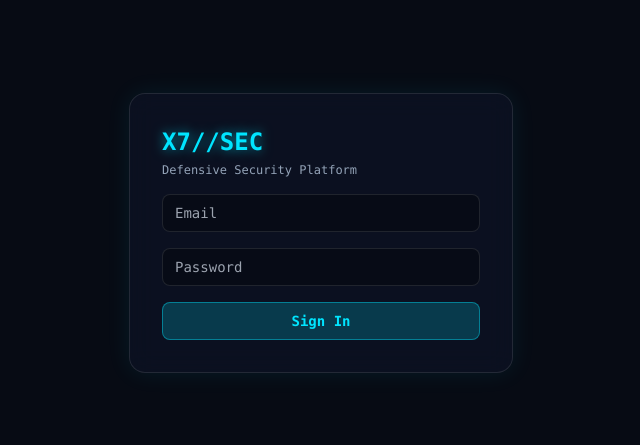
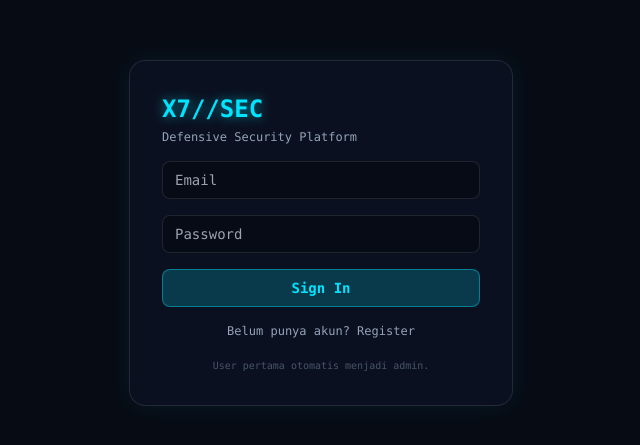
Before and after one commit to r1k0333x7/X7CYBER7, a Next.js app in the folder frontend/: page /login in a window 1280 px wide. Shown: the part 167-612 px from the top of the page, without its empty margins (319-959 px from the left). Built offline with nearby package versions, Linux system fonts and the light colour scheme; no server answers.

Commit message:
feat(frontend): add register flow to login page with auto sign-in

```diff
--- a/frontend/pages/login.js
+++ b/frontend/pages/login.js
@@ -6,10 +6,11 @@ import { auth, setToken } from '../lib/api';
 
 export default function Login() {
   const router = useRouter();
-  const [form, setForm] = useState({ email: '', password: '', token: '' });
+  const [mode, setMode] = useState('login'); // 'login' | 'register'
+  const [form, setForm] = useState({ email: '', password: '', fullName: '', token: '' });
   const [needs2fa, setNeeds2fa] = useState(false);
 
-  const mutation = useMutation({
+  const login = useMutation({
     mutationFn: () => auth.login(form),
     onSuccess: (data) => {
       setToken(data.token);
@@ -20,7 +21,19 @@ export default function Login() {
     }
   });
 
+  const register = useMutation({
+    mutationFn: () => auth.register({ email: form.email, password: form.password, fullName: form.fullName }),
+    onSuccess: () => {
+      // Auto sign-in right after successful registration.
+      login.mutate();
+    }
+  });
+
   const update = (k) => (e) => setForm((f) => ({ ...f, [k]: e.target.value }));
+  const isRegister = mode === 'register';
+  const busy = login.isPending || register.isPending;
+  const activeError = isRegister ? register.error || login.error : login.error;
+  const showError = isRegister ? register.isError || login.isError : login.isError;
 
   return (
     <div className="min-h-screen flex items-center justify-center p-4">
@@ -29,7 +42,7 @@ export default function Login() {
         animate={{ opacity: 1, scale: 1 }}
         onSubmit={(e) => {
           e.preventDefault();
-          mutation.mutate();
+          isRegister ? register.mutate() : login.mutate();
         }}
         className="glass p-8 w-full max-w-sm space-y-4"
       >
@@ -37,6 +50,15 @@ export default function Login() {
           <h1 className="text-2xl font-bold neon-text">X7//SEC</h1>
           <p className="text-xs text-slate-400 mt-1">Defensive Security Platform</p>
         </div>
+
+        {isRegister && (
+          <input
+            placeholder="Full name"
+            value={form.fullName}
+            onChange={update('fullName')}
+            className="w-full bg-black/30 border border-white/10 rounded-lg px-3 py-2 text-sm outline-none focus:border-neon/50"
+          />
+        )}
         <input
           type="email"
           required
@@ -53,7 +75,7 @@ export default function Login() {
           onChange={update('password')}
           className="w-full bg-black/30 border border-white/10 rounded-lg px-3 py-2 text-sm outline-none focus:border-neon/50"
         />
-        {needs2fa && (
+        {needs2fa && !isRegister && (
           <input
             placeholder="2FA code"
             value={form.token}
@@ -61,16 +83,30 @@ export default function Login() {
             className="w-full bg-black/30 border border-white/10 rounded-lg px-3 py-2 text-sm outline-none focus:border-neon/50"
           />
         )}
-        {mutation.isError && (
-          <p className="text-xs text-red-400">{mutation.error.message}</p>
+        {showError && activeError && (
+          <p className="text-xs text-red-400">{activeError.message}</p>
         )}
         <button
           type="submit"
-          disabled={mutation.isPending}
+          disabled={busy}
           className="w-full bg-neon/20 border border-neon/40 text-neon rounded-lg py-2 text-sm font-semibold hover:bg-neon/30 transition disabled:opacity-50"
         >
-          {mutation.isPending ? 'Authenticating...' : 'Sign In'}
+          {busy ? 'Please wait...' : isRegister ? 'Create Account' : 'Sign In'}
         </button>
+
+        <button
+          type="button"
+          onClick={() => {
+            setMode(isRegister ? 'login' : 'register');
+            setNeeds2fa(false);
+          }}
+          className="w-full text-xs text-slate-400 hover:text-neon transition"
+        >
+          {isRegister ? 'Sudah punya akun? Sign in' : 'Belum punya akun? Register'}
+        </button>
+        {!isRegister && (
+          <p className="text-[10px] text-slate-600 text-center">User pertama otomatis menjadi admin.</p>
+        )}
       </motion.form>
     </div>
   );
```
